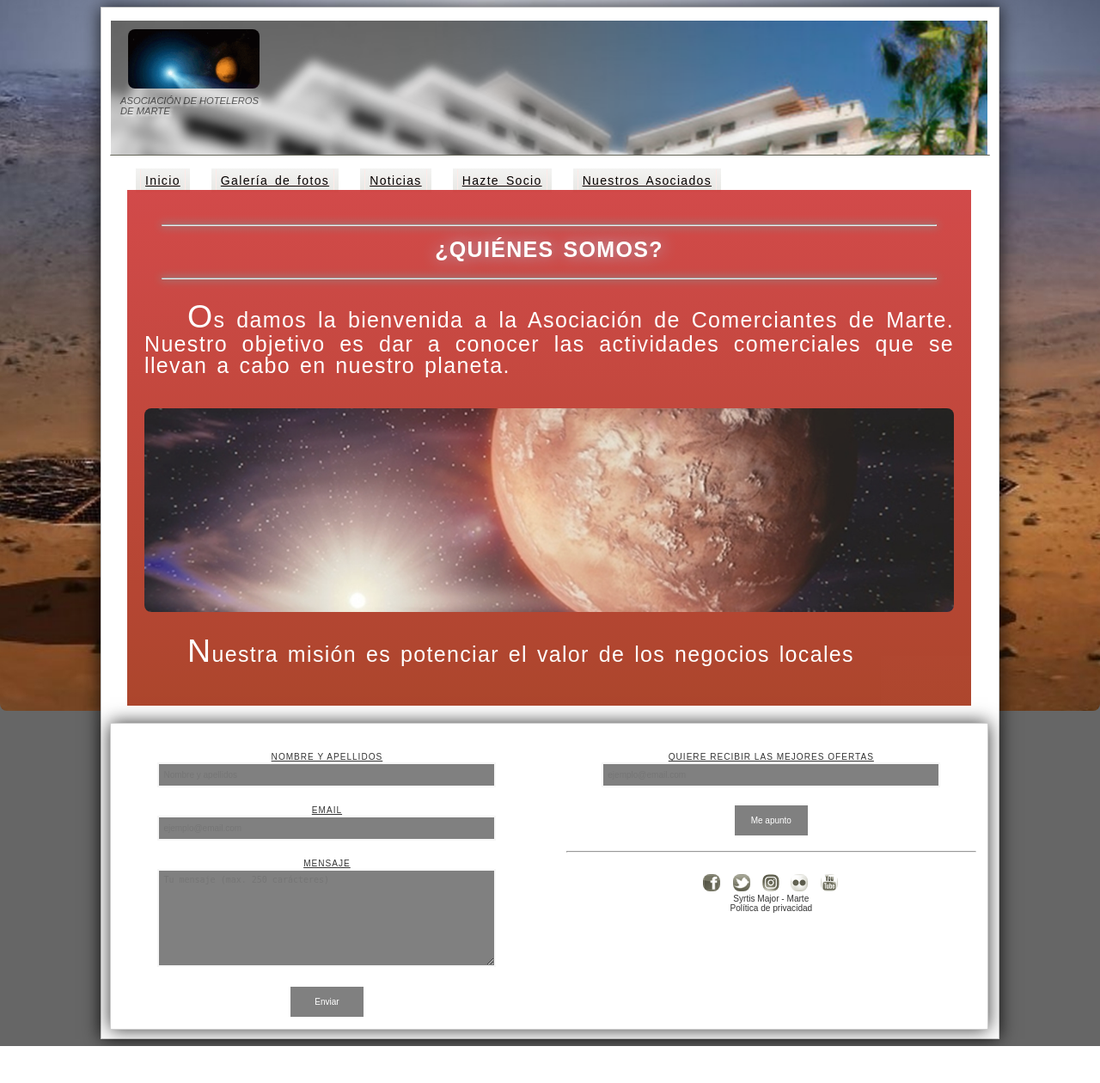
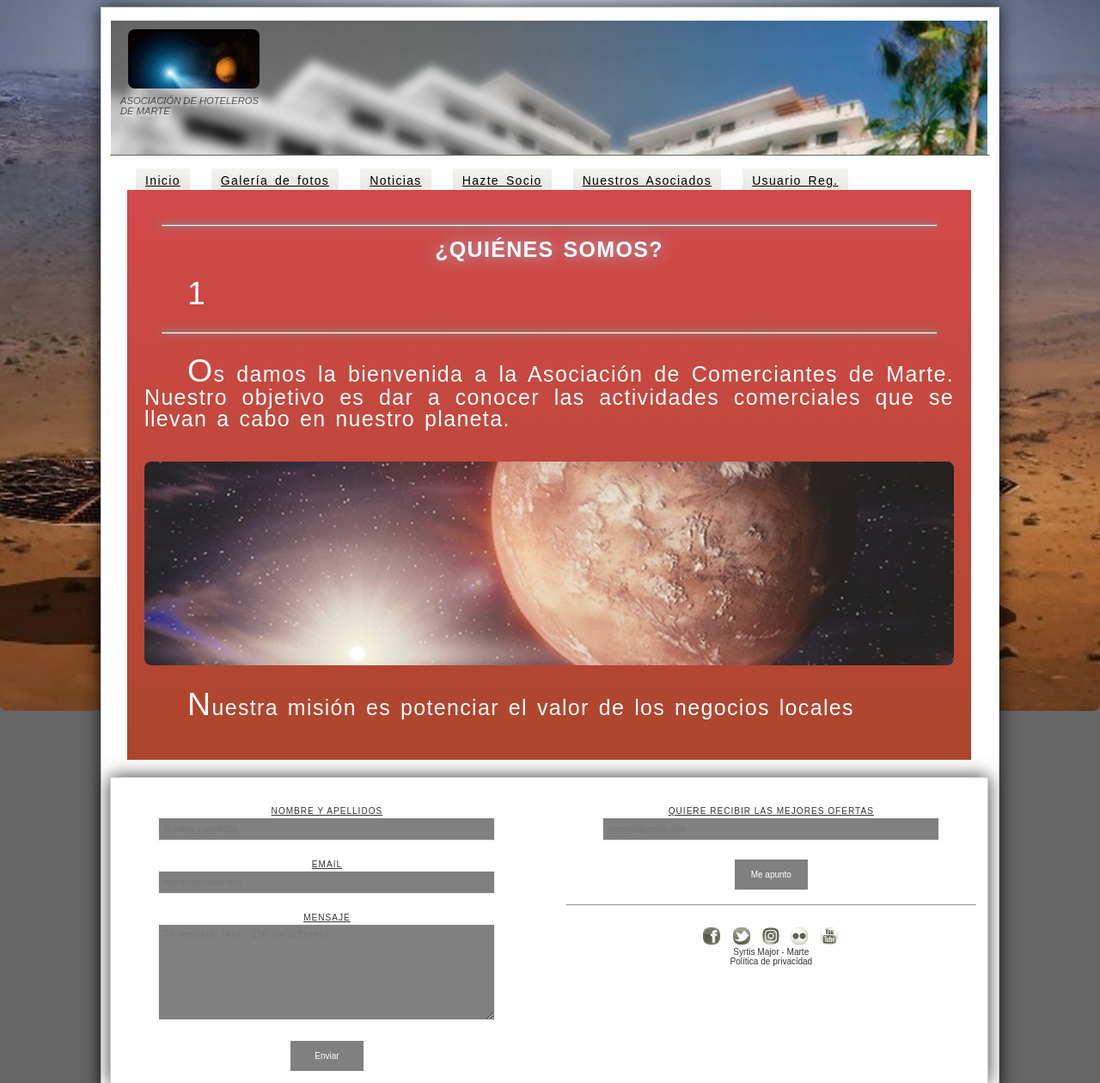
Before and after one commit to meyama2019/proyecto, a PHP site: page /index.php in a window 1280 px wide. Shown: the top 1260 px of the page at 86% size. Before the commit the page ends 1217 px from the top, so only its background shows below. Run offline with PHP 8.4, Linux system fonts and the light colour scheme; tables that the repository leaves empty hold one stand-in row (values such as "Sample post"); data that the repository does not hold is empty.

Commit message:
24.06.2019 marcelo Conecto con BBDD y muestro li

```diff
--- a/connection.php
+++ b/connection.php
@@ -1,9 +1,5 @@
 <?php
-	/**
-	* Conexión a la base de datos
-	* Autor: Elivar Largo
-	* Sitio Web: wwww.ecodeup.com
-	*/
+
 	class Db
 	{
 		private static $instance=NULL;
@@ -17,7 +13,7 @@
 			if (!isset(self::$instance))
 			{
 				$pdo_options[PDO::ATTR_ERRMODE]=PDO::ERRMODE_EXCEPTION;
-				self::$instance= new PDO('mysql:host=localhost;dbname=marte','socio','Qmducqo09',$pdo_options); // Según el usuario / passwd que se haya puesto
+				self::$instance= new PDO('mysql:host=localhost;dbname=marte','socio','xxxx',$pdo_options); // Según el usuario / passwd que se haya puesto
 			}
 			return self::$instance;
 		}
--- a/header.php
+++ b/header.php
@@ -1,6 +1,21 @@
 <!-- 21.06.2019 marcelo he introducido este cambio para que lo veamos todos -->
 <!-- 23.06.2019 elisa comentario de prueba para probar la subida de los cambios -->
 <!-- 24.06.2019 elisa comentario de prueba desde el trabajo -->
+<?php
+
+	require('connection.php');
+		$listaUsuarios =[]; // Esto en una prueba de conexión a mi BBDD y muestro en el menú otra li dependiendo del tipo_usuario
+		$db=Db::getConnect();
+		$sql=$db->query('SELECT * FROM usuarios order by id_usuario'); // como solo he creado uno me va a mostrar uno
+
+		// carga en la $listaUsuarios cada registro desde la base de datos
+		foreach ($sql->fetchAll() as $usuario) {
+			$listaUsuarios[]= ($usuario['rol_id']);
+		}
+		$tipouser = $listaUsuarios[0];
+
+
+?>
 
 <!doctype html>
 <html lang="es">
@@ -66,6 +81,28 @@
 			<li><a href="noticias.php">Noticias</a></li>
 			<li><a href="socio.php">Hazte Socio</a></li>
 			<li><a href="asociados.php">Nuestros Asociados</a></li>
+			<?php // aqui muesro otro li dependiendo del tipo usuario
+
+				switch ($tipouser) {
+					case '1':
+						# code...
+						echo ('<li><a href="roles.php">Usuario Reg.</a></li>');
+						break;
+					case '2':
+						# code...
+						echo ('<li><a href="#">Socio.</a></li>');
+						break;
+					case '95':
+						# code...
+						echo ('<li><a href="#">Administrador</a></li>');
+						break;
+
+					default:
+						# code...
+						break;
+				}
+
+			?>
 
 		</ul>
 		</nav>
```
